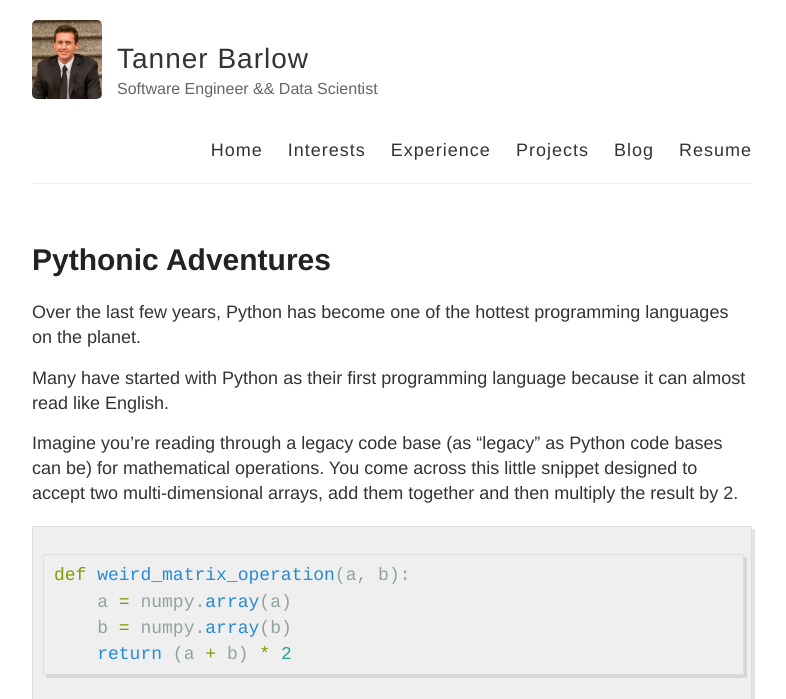
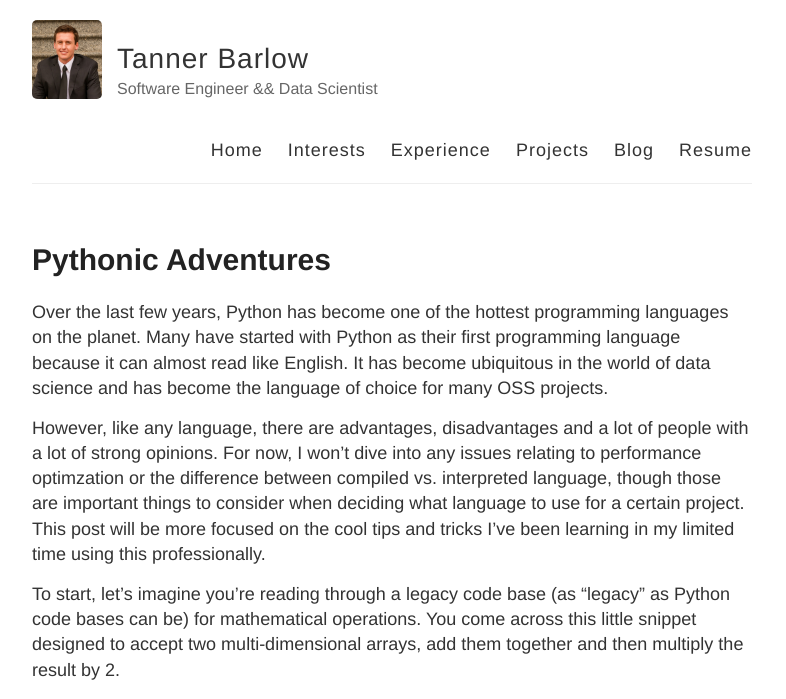
Before and after one commit to tbarlow12/tbarlow12.github.io, a Jekyll site: the page built from post_drafts/pythonic-adventures.md, in a window 1280 px wide and 900 px high, cut to the strip 0-699 px from the top of the window. Shown: the whole strip, without its empty margins (248-1034 px from the left). Built offline with Jekyll 4.4.1, drawn with Linux system fonts in a browser that asks for light colours.

Commit message:
fix li ending

````diff
--- a/post_drafts/pythonic-adventures.md
+++ b/post_drafts/pythonic-adventures.md
@@ -4,11 +4,11 @@ title: Pythonic Adventures
 permalink: /pythonic-adventures/
 ---
 
-Over the last few years, Python has become one of the hottest programming languages on the planet.
+Over the last few years, Python has become one of the hottest programming languages on the planet. Many have started with Python as their first programming language because it can almost read like English. It has become ubiquitous in the world of data science and has become the language of choice for many OSS projects.
 
-Many have started with Python as their first programming language because it can almost read like English.
+However, like any language, there are advantages, disadvantages and a lot of people with a lot of strong opinions. For now, I won't dive into any issues relating to performance optimzation or the difference between compiled vs. interpreted language, though those are important things to consider when deciding what language to use for a certain project. This post will be more focused on the cool tips and tricks I've been learning in my limited time using this professionally.
 
-Imagine you're reading through a legacy code base (as "legacy" as Python code bases can be) for mathematical operations. You come across this little snippet designed to accept two multi-dimensional arrays, add them together and then multiply the result by 2.
+To start, let's imagine you're reading through a legacy code base (as "legacy" as Python code bases can be) for mathematical operations. You come across this little snippet designed to accept two multi-dimensional arrays, add them together and then multiply the result by 2.
 
 ```python
 def weird_matrix_operation(a, b):
@@ -16,7 +16,6 @@ def weird_matrix_operation(a, b):
     b = numpy.array(b)
     return (a + b) * 2
 ```
-
 
 ![alt text](/images/too-easy.gif)
 
````
Also changed, not shown: experience.md (+1 -1 lines).
